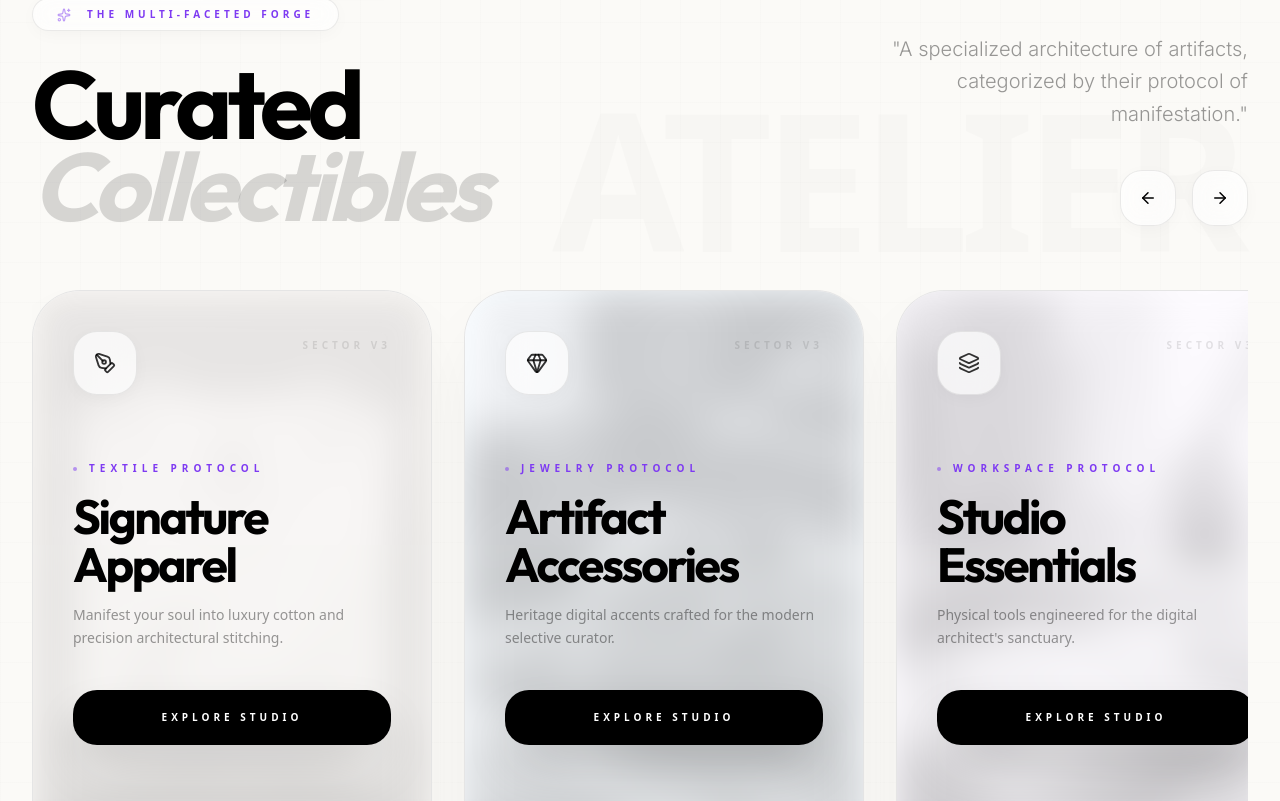
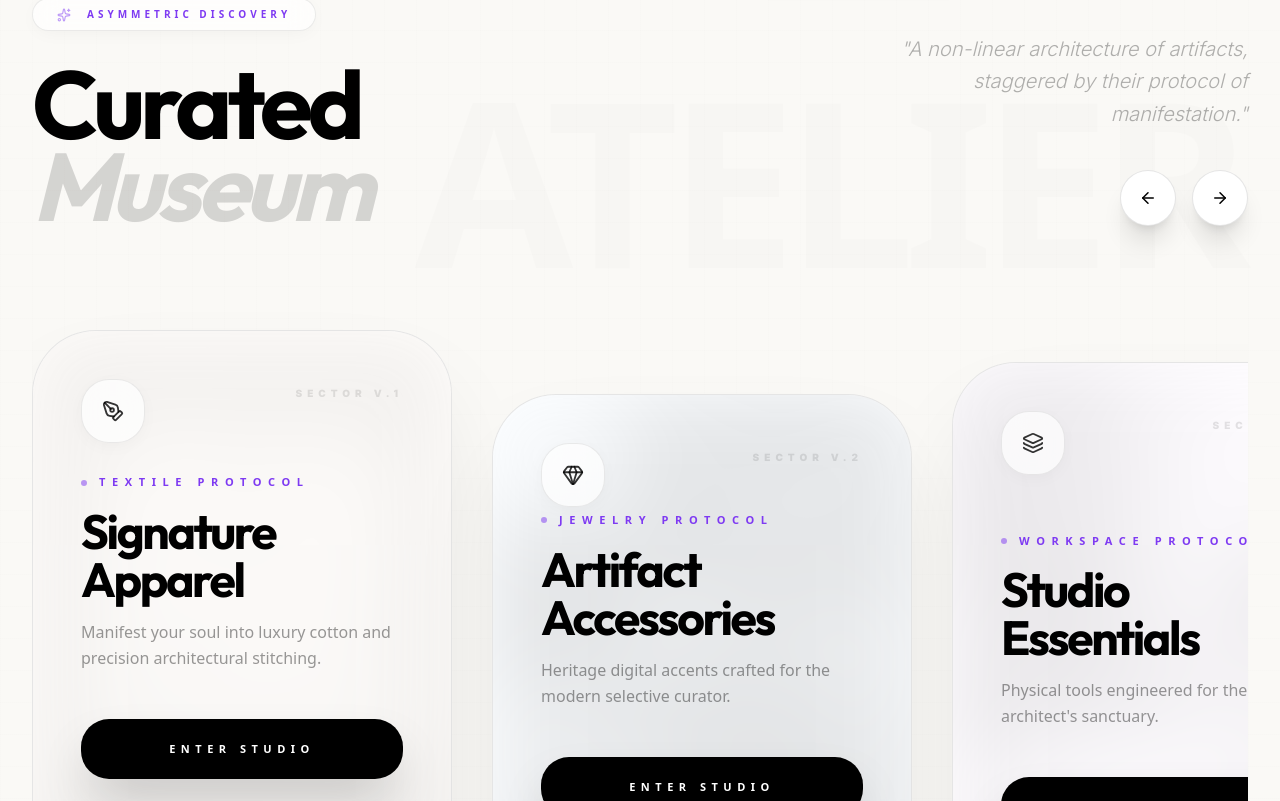
Before and after one commit to PavanKumar-HQ/Porul, a Next.js app: page / in a window 1280 px wide. Shown: the part 819-1620 px from the top of the page. Built offline with nearby package versions, Linux system fonts and the light colour scheme.

Commit message:
feat: implement staggered asymmetric scroller for curated category discovery

```diff
--- a/src/components/sections/Categories.tsx
+++ b/src/components/sections/Categories.tsx
@@ -13,7 +13,8 @@ const categories = [
     description: "Manifest your soul into luxury cotton and precision architectural stitching.",
     icon: <PenTool size={22} />,
     color: "bg-[#FDF8F2]",
-    tag: "Textile Protocol"
+    tag: "Textile Protocol",
+    asymmetricClass: "mt-0 aspect-[4/5.5]"
   },
   {
     name: "Artifact Accessories",
@@ -22,7 +23,8 @@ const categories = [
     description: "Heritage digital accents crafted for the modern selective curator.",
     icon: <Gem size={22} />,
     color: "bg-[#F0F7FF]",
-    tag: "Jewelry Protocol"
+    tag: "Jewelry Protocol",
+    asymmetricClass: "mt-16 aspect-[4/5]"
   },
   {
     name: "Studio Essentials",
@@ -31,7 +33,8 @@ const categories = [
     description: "Physical tools engineered for the digital architect's sanctuary.",
     icon: <Layers size={22} />,
     color: "bg-[#FAF5FF]",
-    tag: "Workspace Protocol"
+    tag: "Workspace Protocol",
+    asymmetricClass: "mt-8 aspect-[4/6]"
   },
   {
     name: "Memory Objects",
@@ -40,7 +43,8 @@ const categories = [
     description: "Physical anchors for your deepest digital stories and heirloom moments.",
     icon: <Box size={22} />,
     color: "bg-[#FFFBF0]",
-    tag: "Gift Protocol"
+    tag: "Gift Protocol",
+    asymmetricClass: "mt-24 aspect-[4/5.2]"
   }
 ];
 
@@ -52,33 +56,33 @@ export default function Categories() {
     offset: ["start end", "end start"]
   });
 
-  const yLabel = useTransform(scrollYProgress, [0, 1], [-100, 100]);
+  const yLabel = useTransform(scrollYProgress, [0, 1], [-50, 50]);
 
   const scrollLeft = () => {
     if (scrollRef.current) {
-      scrollRef.current.scrollBy({ left: -400, behavior: "smooth" });
+      scrollRef.current.scrollBy({ left: -420, behavior: "smooth" });
     }
   };
 
   const scrollRight = () => {
     if (scrollRef.current) {
-      scrollRef.current.scrollBy({ left: 400, behavior: "smooth" });
+      scrollRef.current.scrollBy({ left: 420, behavior: "smooth" });
     }
   };
 
   return (
-    <section ref={containerRef} className="py-24 px-8 bg-[#FAF9F6]/80 relative overflow-hidden group/cat-section border-t border-black/[0.08]">
+    <section ref={containerRef} className="py-24 px-8 bg-[#FAF9F6] relative overflow-hidden group/cat-section border-t border-black/[0.08]">
       {/* Structural Differentiation: Section Identity Badge */}
-      <div className="absolute top-0 left-[10%] py-2.5 px-8 rounded-b-[24px] bg-black text-white text-[9px] font-black uppercase tracking-[0.6em] z-20 shadow-2xl">
+      <div className="absolute top-0 right-[20%] py-2.5 px-8 rounded-b-[24px] bg-black text-white text-[9px] font-black uppercase tracking-[0.6em] z-20 shadow-2xl">
          Sector 01: The Curatorium
       </div>
 
-      <div className="absolute inset-0 bg-[linear-gradient(to_right,#80808005_1px,transparent_1px),linear-gradient(to_bottom,#80808005_1px,transparent_1px)] bg-[size:40px_40px]" />
+      <div className="absolute inset-0 bg-[linear-gradient(to_right,#80808003_1px,transparent_1px),linear-gradient(to_bottom,#80808003_1px,transparent_1px)] bg-[size:32px_32px]" />
 
       {/* Parallax Label */}
       <motion.div
          style={{ y: yLabel }}
-         className="absolute top-20 right-10 text-[15vw] font-black text-black/[0.015] uppercase tracking-tighter select-none pointer-events-none group-hover/cat-section:text-accent-violet/[0.03] transition-colors duration-1000"
+         className="absolute top-20 right-10 text-[18vw] font-black text-black/[0.01] uppercase tracking-tighter select-none pointer-events-none group-hover/cat-section:text-accent-violet/[0.03] transition-colors duration-1000"
       >
          ATELIER
       </motion.div>
@@ -92,7 +96,7 @@ export default function Categories() {
                className="inline-flex items-center gap-4 px-6 py-2 rounded-full glass-lvl-1 border border-black/10 text-[10px] font-black uppercase tracking-[0.4em] text-accent-violet mb-8 shadow-sm bg-white"
             >
                <Sparkles size={14} className="animate-pulse" />
-               The Multi-Faceted Forge
+               Asymmetric Discovery
             </motion.div>
             <motion.h2
                initial={{ opacity: 0, y: 15 }}
@@ -100,27 +104,27 @@ export default function Categories() {
                className="text-6xl md:text-8xl font-bold font-outfit tracking-tighter leading-[0.85]"
             >
               Curated <br />
-              <span className="text-black/15 italic">Collectibles</span>
+              <span className="text-black/15 italic">Museum</span>
             </motion.h2>
           </div>
           <div className="flex flex-col items-start md:items-end gap-10">
              <motion.p
                 initial={{ opacity: 0, y: 10 }}
                 whileInView={{ opacity: 1, y: 0 }}
-                className="text-xl font-light text-black/40 leading-relaxed max-w-sm font-inter text-left md:text-right"
+                className="text-xl font-light text-black/30 leading-relaxed max-w-sm font-inter text-left md:text-right italic"
              >
-                "A specialized architecture of artifacts, categorized by their protocol of manifestation."
+                "A non-linear architecture of artifacts, staggered by their protocol of manifestation."
              </motion.p>
              <div className="flex gap-4">
                 <button
                   onClick={scrollLeft}
-                  className="w-14 h-14 rounded-[22px] glass-lvl-1 border border-black/10 flex items-center justify-center hover:bg-black hover:text-white transition-all shadow-xl bg-white"
+                  className="w-14 h-14 rounded-full border border-black/10 flex items-center justify-center hover:bg-black hover:text-white transition-all shadow-xl bg-white"
                 >
                    <ArrowLeft size={18} />
                 </button>
                 <button
                   onClick={scrollRight}
-                  className="w-14 h-14 rounded-[22px] glass-lvl-1 border border-black/10 flex items-center justify-center hover:bg-black hover:text-white transition-all shadow-xl bg-white"
+                  className="w-14 h-14 rounded-full border border-black/10 flex items-center justify-center hover:bg-black hover:text-white transition-all shadow-xl bg-white"
                 >
                    <ArrowRight size={18} />
                 </button>
@@ -128,10 +132,10 @@ export default function Categories() {
           </div>
         </div>
 
-        {/* Carousel Architecture */}
+        {/* ASYMMETRIC Carousel Architecture */}
         <div
           ref={scrollRef}
-          className="flex gap-8 overflow-x-auto pb-16 scrollbar-hide snap-x snap-mandatory relative z-20"
+          className="flex gap-10 overflow-x-auto pb-40 pt-10 scrollbar-hide snap-x snap-mandatory relative z-20 items-start"
         >
           {categories.map((category, index) => (
             <motion.div
@@ -140,72 +144,75 @@ export default function Categories() {
               whileInView={{ opacity: 1, scale: 1 }}
               viewport={{ once: true }}
               transition={{ delay: index * 0.1 }}
-              className="flex-shrink-0 w-[85vw] md:w-[400px] snap-start group/card relative"
+              className={`flex-shrink-0 w-[85vw] md:w-[420px] snap-start group/card relative ${category.asymmetricClass}`}
             >
-               <div className="relative aspect-[3/4.5] rounded-[48px] overflow-hidden border border-black/10 bg-white transition-all duration-1000 shadow-[0_32px_80px_-20px_rgba(0,0,0,0.08)] group-hover/card:shadow-2xl">
+               <div className="relative h-full w-full rounded-[64px] overflow-hidden border border-black/10 bg-white transition-all duration-1000 shadow-[0_48px_100px_-20px_rgba(0,0,0,0.1)] group-hover/card:shadow-2xl">
 
                   {/* Category Image - Large & Blurred in background */}
-                  <div className="absolute inset-0 overflow-hidden pointer-events-none group-hover/card:scale-[1.1] transition-transform duration-[2000ms]">
-                     <div className={`absolute inset-0 ${category.color} opacity-40`} />
+                  <div className="absolute inset-0 overflow-hidden pointer-events-none group-hover/card:scale-[1.15] transition-all duration-[2000ms]">
+                     <div className={`absolute inset-0 ${category.color} opacity-30`} />
                      <img
                         src={category.image}
                         alt={category.name}
-                        className="w-full h-full object-cover opacity-20 grayscale transition-all blur-[20px] group-hover/card:blur-0 group-hover/card:opacity-30 duration-1000"
+                        className="w-full h-full object-cover opacity-10 grayscale transition-all blur-[40px] group-hover/card:blur-0 group-hover/card:opacity-40 duration-1000"
                      />
                   </div>
 
-                  <div className="p-10 relative z-20 flex flex-col h-full justify-between">
+                  <div className="p-12 relative z-20 flex flex-col h-full justify-between">
                      <div className="flex justify-between items-start">
-                        <div className="w-16 h-16 rounded-[24px] glass-lvl-1 flex items-center justify-center text-black/80 group-hover/card:bg-black group-hover/card:text-white transition-all duration-700 shadow-xl bg-white/40 border border-black/5">
+                        <motion.div
+                          whileHover={{ rotate: 90 }}
+                          className="w-16 h-16 rounded-[28px] glass-lvl-1 flex items-center justify-center text-black/80 group-hover/card:bg-black group-hover/card:text-white transition-all duration-700 shadow-xl bg-white/40 border border-black/5"
+                        >
                            {category.icon}
-                        </div>
+                        </motion.div>
                         <div className="text-right">
-                           <span className="text-[10px] font-black text-black/10 uppercase tracking-[0.4em] group-hover/card:text-black/30 transition-colors">Sector V3</span>
+                           <span className="text-[10px] font-black text-black/10 uppercase tracking-[0.5em] font-inter group-hover/card:text-black/30 transition-colors">Sector V.{index + 1}</span>
                         </div>
                      </div>
 
-                     <div className="space-y-10 group-hover/card:-translate-y-4 transition-transform duration-1000">
+                     <div className="space-y-12">
                         <div className="space-y-4">
                            <div className="flex items-center gap-3">
-                              <div className="w-1 h-1 rounded-full bg-accent-violet animate-pulse" />
-                              <span className="text-[10px] font-black uppercase tracking-[0.5em] text-accent-violet">{category.tag}</span>
+                              <div className="w-1.5 h-1.5 rounded-full bg-accent-violet animate-pulse" />
+                              <span className="text-[11px] font-black uppercase tracking-[0.6em] text-accent-violet">{category.tag}</span>
                            </div>
                            <h3 className="text-4xl lg:text-5xl font-bold font-outfit tracking-tighter text-black leading-none">{category.name}</h3>
-                           <p className="text-sm font-light text-black/40 leading-relaxed group-hover/card:text-black/70 transition-colors">{category.description}</p>
+                           <p className="text-base font-light text-black/40 leading-relaxed group-hover/card:text-black/70 transition-colors">{category.description}</p>
                         </div>
 
                         <div className="flex gap-4">
                            <Link
                               href={category.href}
-                              className="flex-1 py-5 rounded-[24px] bg-black text-white text-[10px] font-black uppercase tracking-[0.4em] flex items-center justify-center gap-3 hover:bg-accent-violet shadow-2xl transition-all active:scale-95"
+                              className="flex-1 py-5.5 rounded-[28px] bg-black text-white text-[11px] font-black uppercase tracking-[0.5em] flex items-center justify-center gap-4 hover:bg-accent-violet shadow-2xl transition-all active:scale-95"
                            >
-                              Explore Studio
+                              Enter Studio
                            </Link>
                         </div>
                      </div>
 
-                     <div className="pt-6 border-t border-black/5 flex justify-between text-[9px] font-black uppercase tracking-[0.3em] text-black/10 group-hover/card:opacity-0 transition-opacity">
-                        <span>Heritage Registry</span>
-                        <span>Personalized</span>
+                     <div className="pt-8 border-t border-black/5 flex justify-between text-[10px] font-black uppercase tracking-[0.4em] text-black/20 group-hover/card:opacity-0 transition-opacity">
+                        <span>Heritage</span>
+                        <span>0{index + 1}</span>
                      </div>
                   </div>
                </div>
             </motion.div>
           ))}
 
-          {/* "View All" CTA Card */}
+          {/* Asymmetric Final "View All" CTA Card */}
           <motion.div
              initial={{ opacity: 0, scale: 0.95 }}
              whileInView={{ opacity: 1, scale: 1 }}
-             className="flex-shrink-0 w-[85vw] md:w-[400px] snap-start group/cta"
+             className="flex-shrink-0 w-[85vw] md:w-[420px] snap-start group/cta mt-32 aspect-[4/5.5]"
           >
-             <Link href="/shop" className="relative aspect-[3/4.5] rounded-[48px] overflow-hidden border border-black/10 bg-black flex flex-col items-center justify-center text-center p-12 transition-all duration-1000 shadow-2xl hover:scale-[1.02]">
-                <div className="absolute inset-0 bg-[radial-gradient(circle_at_50%_50%,rgba(126,58,242,0.1),transparent_70%)] animate-pulse" />
-                <div className="w-20 h-20 rounded-full border border-white/20 flex items-center justify-center mb-8 group-hover/cta:scale-110 transition-transform">
-                   <ArrowRight size={32} className="text-white" />
+             <Link href="/shop" className="relative h-full w-full rounded-[64px] overflow-hidden border border-black/10 bg-black flex flex-col items-center justify-center text-center p-14 transition-all duration-1000 shadow-2xl hover:scale-[1.02]">
+                <div className="absolute inset-0 bg-[radial-gradient(circle_at_50%_0%,rgba(126,58,242,0.15),transparent_70%)]" />
+                <div className="w-24 h-24 rounded-full border border-white/10 flex items-center justify-center mb-10 group-hover/cta:scale-110 group-hover:bg-white group-hover:text-black transition-all">
+                   <ArrowRight size={40} className="text-white group-hover:text-black" />
                 </div>
-                <h3 className="text-4xl font-bold font-outfit text-white tracking-tighter mb-4">The Entire <br /> Repository</h3>
-                <p className="text-white/40 text-sm font-light tracking-wide max-w-[200px]">Access the complete archive of manifestable artifacts.</p>
+                <h3 className="text-4xl font-bold font-outfit text-white tracking-tighter mb-6 leading-tight">The Global <br /> Repository</h3>
+                <p className="text-white/30 text-base font-light tracking-wide max-w-[220px]">Access the complete archive of all manifestable heritage artifacts.</p>
              </Link>
           </motion.div>
         </div>
```
